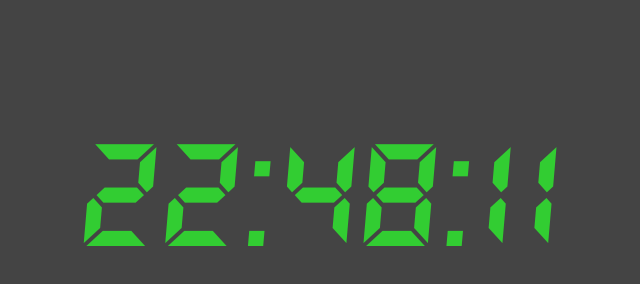
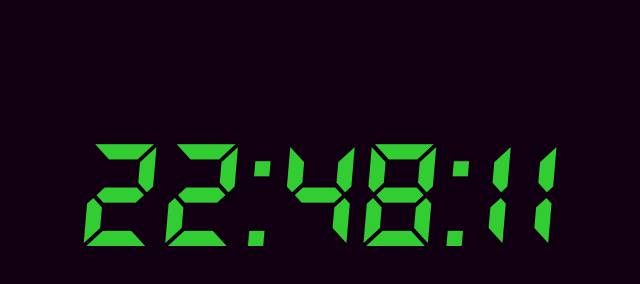
Before and after one commit to tbcodes/digital_clock_javascript_version1, a plain HTML site: page index.html in a window 1280 px wide. Shown: the whole page, without its empty margins (321-961 px from the left). Drawn offline with Linux system fonts and the light colour scheme.

Commit message:
Background color changed!

```diff
--- a/style.css
+++ b/style.css
@@ -1,5 +1,5 @@
 body {
-    background: #444444;
+    background: #110011;
 }
 @font-face {
     font-family: "DS-Digital";
```
